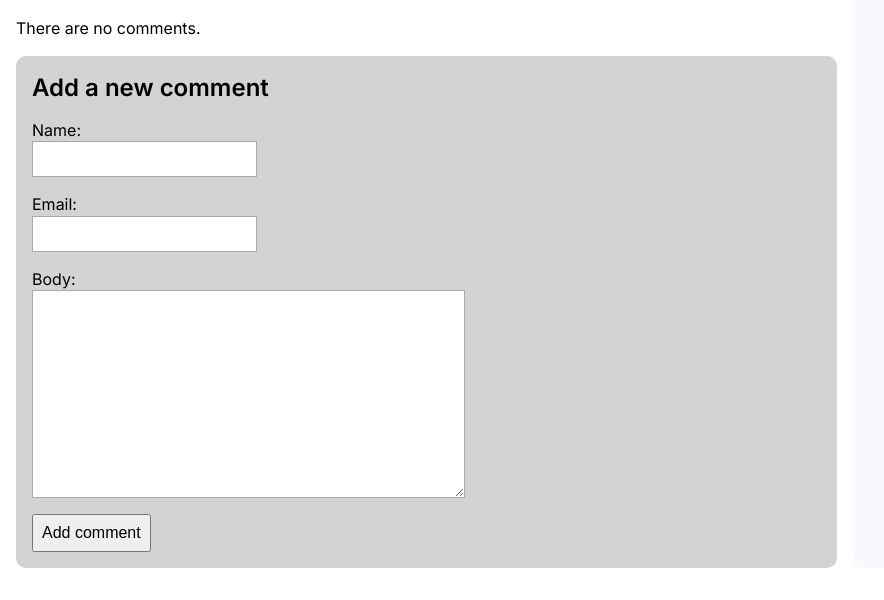
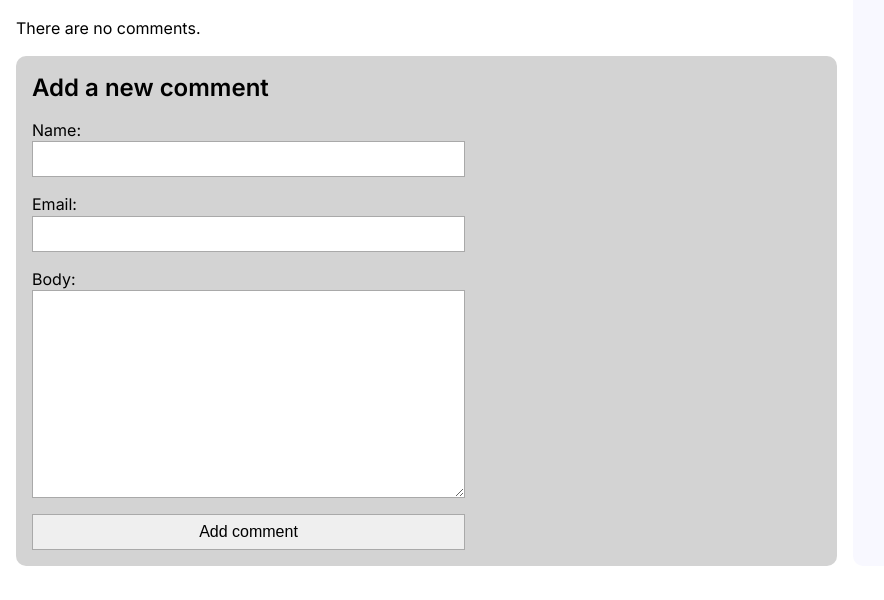
Before and after one commit to coderustle/django-blogapp, a Django app: template blog/templates/blog/post/detail.html in a window 1280 px wide. Shown: the part 355-955 px from the top of the page, without its empty margins (0-884 px from the left). After the commit the page ends 921 px from the top, so only its background shows below. Run offline with Django 4.2, Linux system fonts and the light colour scheme; the template is opened without the code that fills it: values that come from a table or form of the project are taken from there, others are empty; parts of the project's set-up code (start-up, migrations or seed data) failed here and were passed over.

Commit message:
Update style for comment form

```diff
--- a/blog/static/css/blog.css
+++ b/blog/static/css/blog.css
@@ -258,23 +258,19 @@ p {
 }
 
 .content .blog-detail-page .comment-form-container form {
-    display: flex;
-    flex-direction: column;
+    display: grid;
     gap: 1rem;
+    grid-auto-columns: max-content;
 }
 
 .content .blog-detail-page .comment-form-container input[type="text"],
 .content .blog-detail-page .comment-form-container input[type="email"],
+.content .blog-detail-page .comment-form-container input[type="submit"],
 .content .blog-detail-page .comment-form-container textarea {
     padding: 0.5rem;
     display: block;
-    /*width: 100%;*/
+    width: 100%;
     border: 0.5px solid darkgray;
-    font-size: 1rem;
-}
-
-.content .blog-detail-page .comment-form-container input[type="submit"] {
-    padding: 0.5rem;
     font-size: 1rem;
 }
 
```
